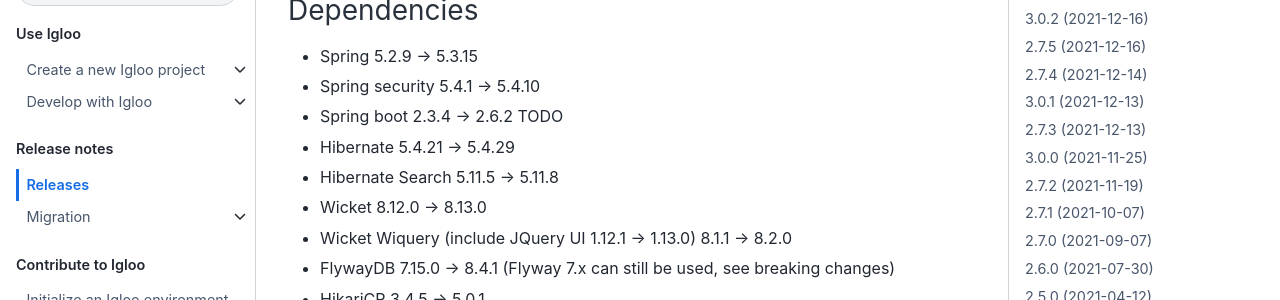
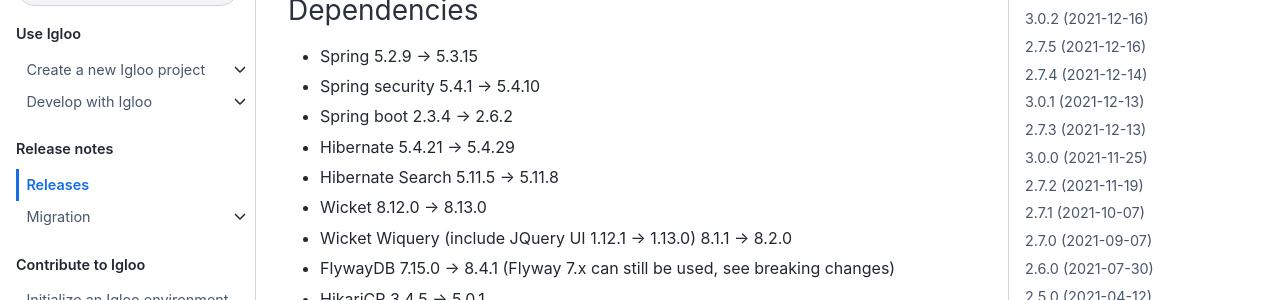
Before and after one commit to igloo-project/igloo-doc, a Sphinx documentation site: the page built from source/release-notes/releases.rst, in a window 1280 px wide and 900 px high, scrolled down 749 px. Shown: the part 154-454 px from the top of the window. Built offline with Sphinx 7.4.7 and the Sphinx Book theme 1.1.4, drawn with Linux system fonts in a browser that asks for light colours.

Commit message:
remove TODO

```diff
--- a/source/release-notes/releases.rst
+++ b/source/release-notes/releases.rst
@@ -43,7 +43,7 @@
 
 * Spring 5.2.9 -> 5.3.15
 * Spring security 5.4.1 -> 5.4.10
-* Spring boot 2.3.4 -> 2.6.2 TODO
+* Spring boot 2.3.4 -> 2.6.2
 * Hibernate 5.4.21 -> 5.4.29
 * Hibernate Search 5.11.5 -> 5.11.8
 * Wicket 8.12.0 -> 8.13.0
```
